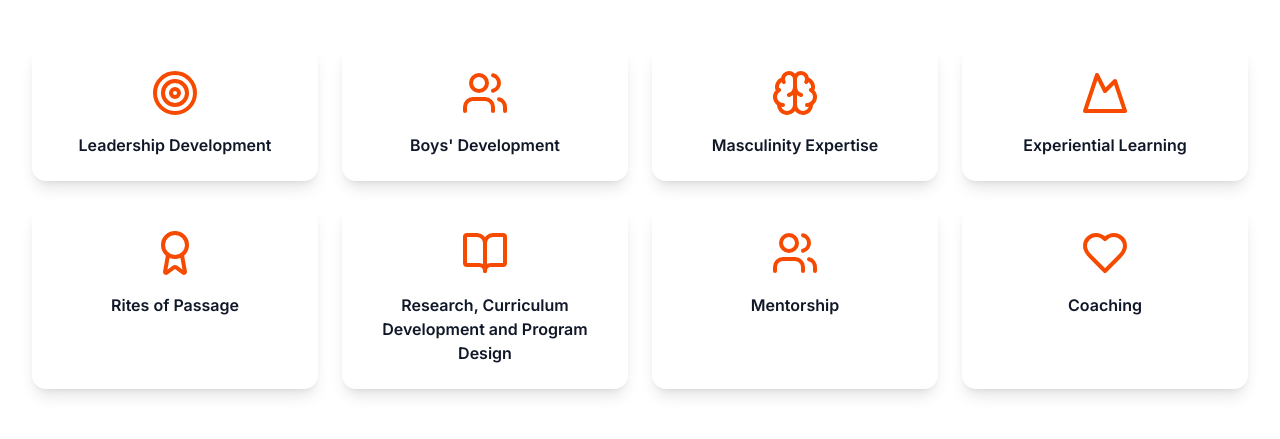
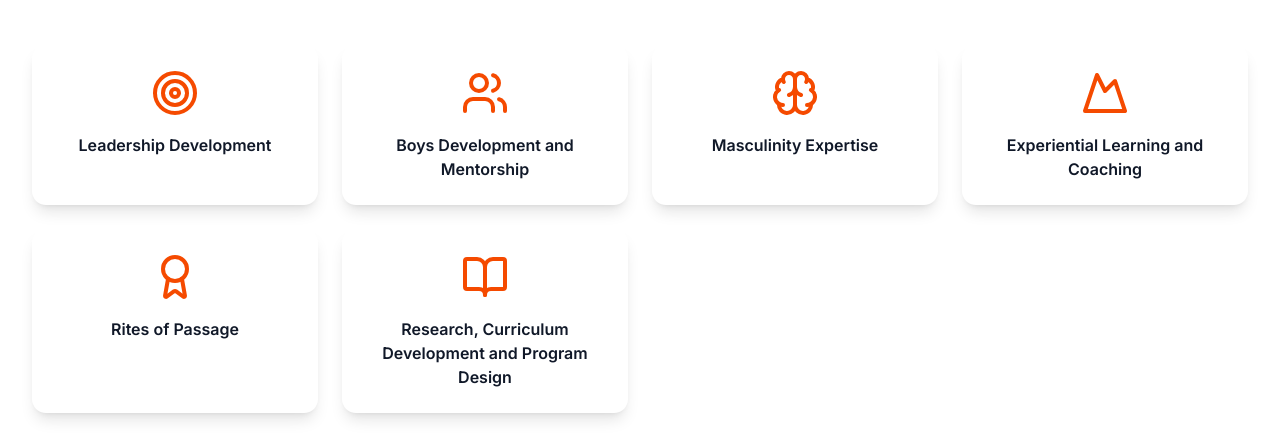
Before and after one commit to nyota777/yazuawebsite-3, a React (Vite) app: page / in a window 1280 px wide. Shown: the part 923-1362 px from the top of the page. Built offline with nearby package versions, Linux system fonts and the light colour scheme.

Commit message:
Combine Boys Development with Mentorship and Experiential Learning with Coaching

```diff
--- a/src/components/SpecialistsSection.tsx
+++ b/src/components/SpecialistsSection.tsx
@@ -5,13 +5,11 @@ import { motion } from 'motion/react';
 export function SpecialistsSection() {
   const specialties = [
     { icon: Target, label: 'Leadership Development' },
-    { icon: Users, label: 'Boys\' Development' },
+    { icon: Users, label: 'Boys Development and Mentorship' },
     { icon: Brain, label: 'Masculinity Expertise' },
-    { icon: Mountain, label: 'Experiential Learning' },
+    { icon: Mountain, label: 'Experiential Learning and Coaching' },
     { icon: Award, label: 'Rites of Passage' },
     { icon: BookOpen, label: 'Research, Curriculum Development and Program Design' },
-    { icon: Users, label: 'Mentorship' },
-    { icon: Heart, label: 'Coaching' },
   ];
 
   return (
```
Also changed, not shown: 3 other files (tests, documents, lock files or other folders).
